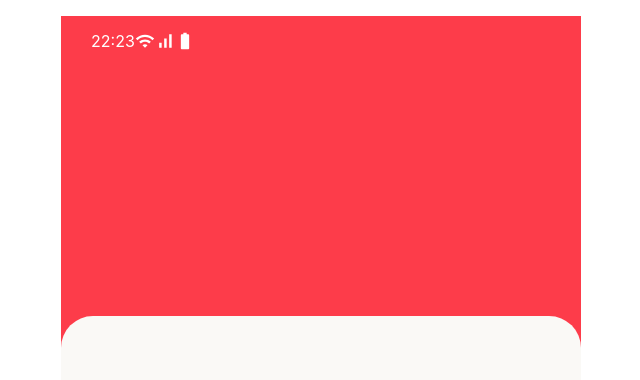
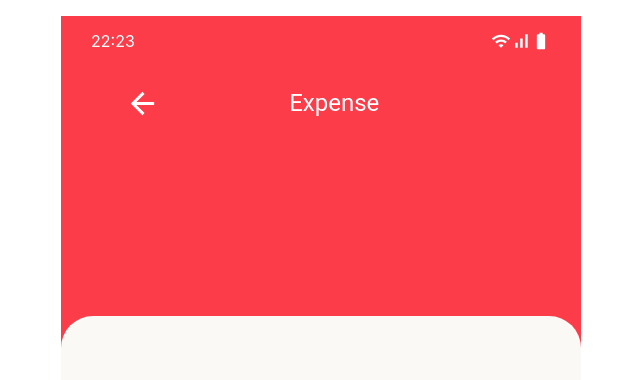
Before and after one commit to frontend-from-0/montra-client, a React (Create React App) app: page /expense/new in a window 1280 px wide. Shown: the top 380 px of the page, without its empty margins (319-959 px from the left). Built offline with nearby package versions, Linux system fonts and the light colour scheme.

Commit message:
feat: Header added

```diff
--- a/src/modules/expense/Expense.tsx
+++ b/src/modules/expense/Expense.tsx
@@ -1,8 +1,8 @@
-import Typography from '@mui/material/Typography';
 import { Stack, Button } from '@mui/material';
 import { Paper } from '../../shared-components/Paper/Paper';
 import { styled, Theme } from '@mui/material/styles';
 import { InfoBar } from '../../shared-components/InfoBar';
+import { Header } from './Header';
 
 const StyledDiv = styled(`div`)(({ theme }: { theme: Theme }) => ({
   display: 'flex',
@@ -14,6 +14,7 @@ const StyledDiv = styled(`div`)(({ theme }: { theme: Theme }) => ({
 
 const StyledDivUpperSide = styled(`div`)(({ theme }: { theme: Theme }) => ({
   display: 'flex',
+  flexDirection: 'column',
   backgroundColor: '#FD3C4A',
   minHeight: '300px',
 }));
@@ -32,6 +33,7 @@ export const Expense = () => {
       <StyledDiv>
         <StyledDivUpperSide>
           <InfoBar />
+          <Header />
         </StyledDivUpperSide>
         <StyledDivBottomSide></StyledDivBottomSide>
         {/* <StyledDiv2>saffet</StyledDiv2> */}
```
